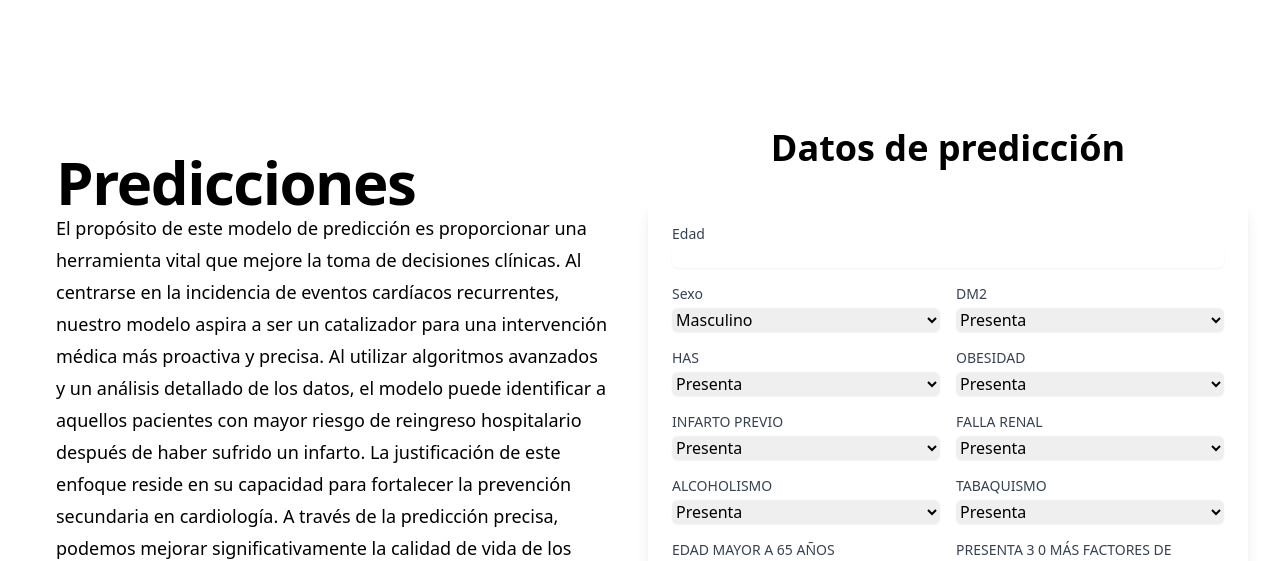
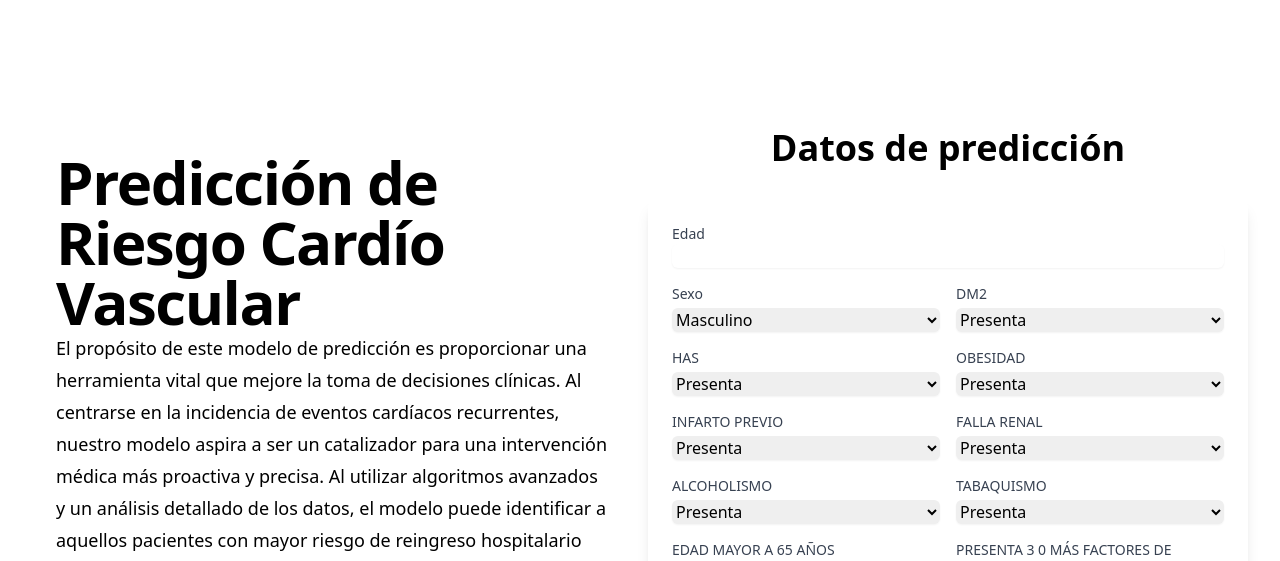
Before and after one commit to HidenLacan/ML_Consume_heart_model, a Django app: template api_consume_app/templates/test.html in a window 1280 px wide. Shown: the part 60-621 px from the top of the page. Run offline with Django 5.2, Linux system fonts and the light colour scheme; the template is opened without the code that fills it, so the values that code supplies are empty; some libraries are stand-ins or nearby versions.

Commit message:
Final prediction Model 1

```diff
--- a/api_consume_app/templates/test.html
+++ b/api_consume_app/templates/test.html
@@ -7,7 +7,7 @@
       <div class="flex-wrap">
         <!--column 1--->
         <div class="w-full p-6">
-          <h2 class="text-4xl font-bold tracking-tight text-black sm:text-6xl">Predicciones</h2>
+          <h2 class="text-4xl font-bold tracking-tight text-black sm:text-6xl">Predicción de Riesgo Cardío Vascular</h2>
           <p class=" text-lg leading-8 text-black">
             El propósito de este modelo de predicción es proporcionar una herramienta vital que mejore la toma de decisiones clínicas. Al centrarse en la incidencia de eventos cardíacos recurrentes, nuestro modelo aspira a ser un catalizador para una intervención médica más proactiva y precisa. Al utilizar algoritmos avanzados y un análisis detallado de los datos, el modelo puede identificar a aquellos pacientes con mayor riesgo de reingreso hospitalario después de haber sufrido un infarto.
 
```
